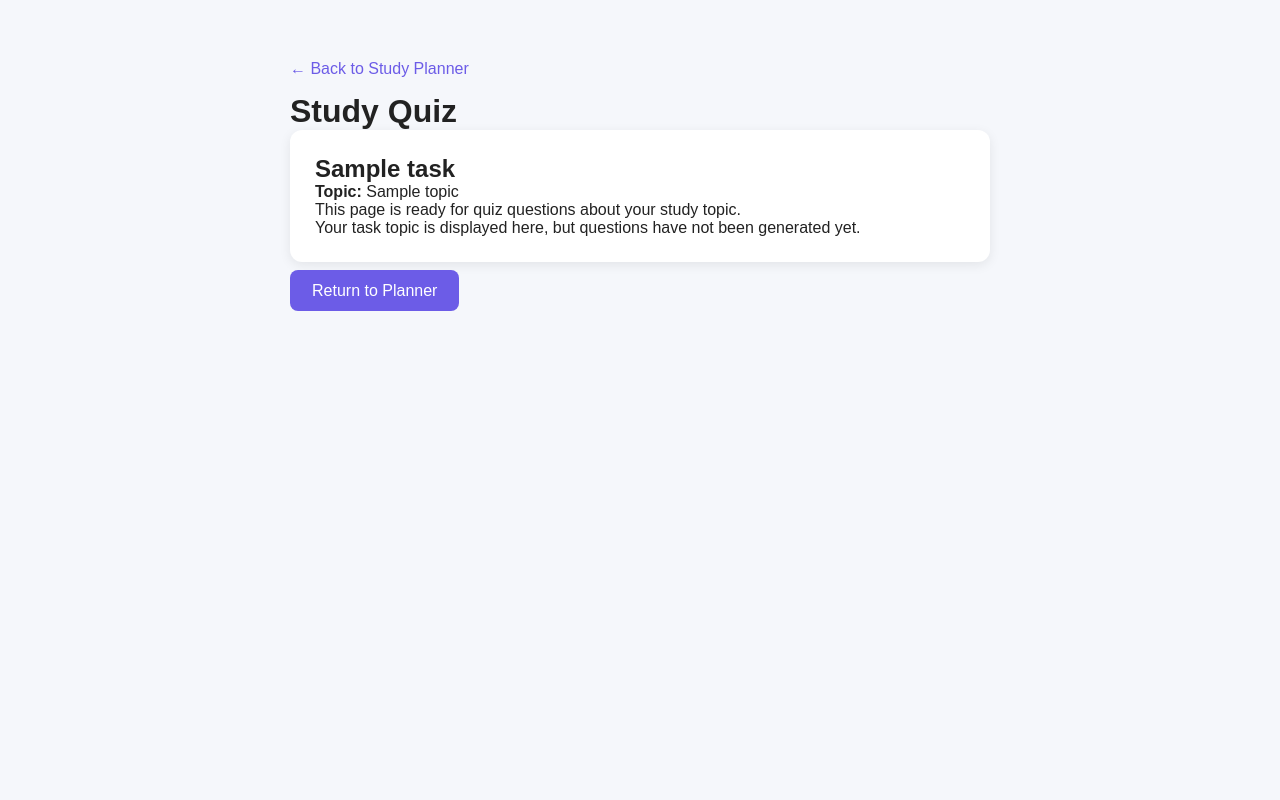
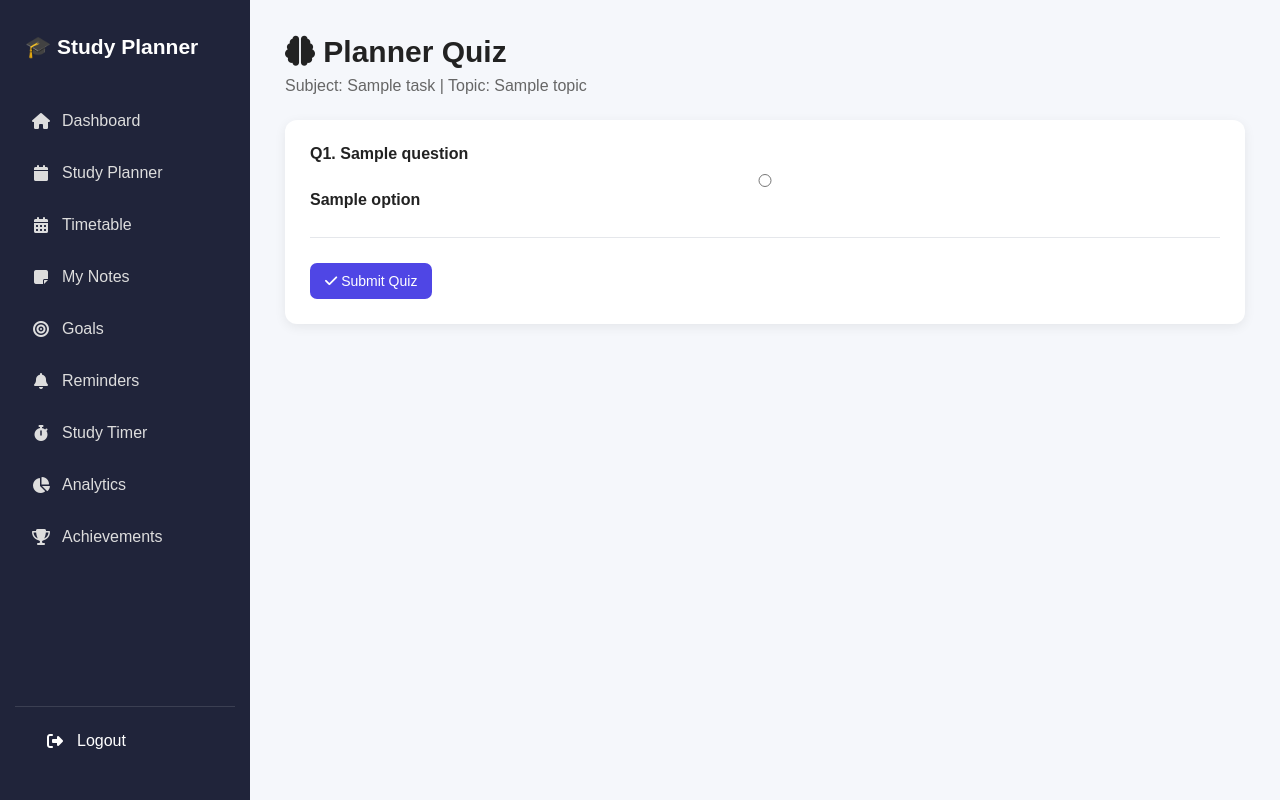
Before and after one commit to Shrutiry/student-study-planner, a Flask app: template templates/task_quiz.html in a window 1280 px wide. Run offline with Flask 3, Linux system fonts and the light colour scheme; the template is opened without the code that fills it: most values are stand-ins (such as "Sample title", 1, 10 or a date in 2020).

Commit message:
Change title from 'Study Quiz' to 'Planner Quiz'

```diff
--- a/templates/task_quiz.html
+++ b/templates/task_quiz.html
@@ -4,75 +4,116 @@
 <head>
     <meta charset="UTF-8">
     <meta name="viewport" content="width=device-width, initial-scale=1.0">
-    <title>Study Quiz | Student Study Planner</title>
+
+    <title>Planner Quiz</title>
 
     <link rel="stylesheet"
           href="{{ url_for('static', filename='style.css') }}">
 
-    <style>
-        .quiz-container {
-            max-width: 750px;
-            margin: 35px auto;
-            padding: 25px;
-        }
-
-        .quiz-card {
-            background: white;
-            padding: 25px;
-            margin-bottom: 20px;
-            border-radius: 12px;
-            box-shadow: 0 3px 12px rgba(0,0,0,0.08);
-        }
-
-        .quiz-card input {
-            margin-right: 10px;
-        }
-
-        .quiz-button {
-            background: #6c5ce7;
-            color: white;
-            padding: 12px 22px;
-            border: none;
-            border-radius: 8px;
-            cursor: pointer;
-        }
-
-        .quiz-button:hover {
-            background: #5745c5;
-        }
-
-        .back-link {
-            display: inline-block;
-            margin-bottom: 15px;
-            color: #6c5ce7;
-            text-decoration: none;
-        }
-    </style>
+    <link rel="stylesheet"
+          href="https://cdnjs.cloudflare.com/ajax/libs/font-awesome/6.4.0/css/all.min.css">
 </head>
 
 <body>
-    <div class="quiz-container">
-        <a href="{{ url_for('planner') }}" class="back-link">
-            ← Back to Study Planner
-        </a>
+    <div class="layout">
+        {% include '_sidebar.html' %}
 
-        <h1>Study Quiz</h1>
+        <main class="main">
+            <div class="page-header">
+                <h1>
+                    <i class="fa-solid fa-brain"></i>
+                    Planner Quiz
+                </h1>
 
-        <div class="quiz-card">
-            <h2>{{ task['subject'] }}</h2>
-            <p><strong>Topic:</strong> {{ task['topic'] }}</p>
-            <p>
-                This page is ready for quiz questions about your study topic.
-            </p>
-            <p>
-                Your task topic is displayed here, but questions have not
-                been generated yet.
-            </p>
-        </div>
+                <p>
+                    Subject: {{ task['subject'] }} |
+                    Topic: {{ task['topic'] }}
+                </p>
+            </div>
 
-        <a href="{{ url_for('planner') }}" class="quiz-button">
-            Return to Planner
-        </a>
+            {% if questions %}
+
+                {% if submitted %}
+                    <div class="form-card" style="margin-bottom: 20px;">
+                        <h2><i class="fa-solid fa-trophy"></i> Your Result</h2>
+
+                        <p style="font-size: 22px; font-weight: bold;">
+                            Score: {{ score }} / {{ questions|length }}
+                        </p>
+
+                        <p>
+                            Percentage:
+                            {{ ((score / (questions|length)) * 100)|round|int }}%
+                        </p>
+
+                        {% if score == questions|length %}
+                            <p>Excellent! You answered every question correctly.</p>
+                        {% else %}
+                            <p>Keep practising and try again.</p>
+                        {% endif %}
+
+                        <a class="primary-btn"
+                           href="{{ url_for('generate_quiz', task_id=task['id']) }}">
+                            <i class="fa-solid fa-rotate"></i>
+                            Try Again
+                        </a>
+
+                        <a class="primary-btn"
+                           href="{{ url_for('planner') }}">
+                            Back to Planner
+                        </a>
+                    </div>
+
+                {% else %}
+                    <form method="POST"
+                          action="{{ url_for('generate_quiz', task_id=task['id']) }}"
+                          class="form-card">
+
+                        {% for q in questions %}
+                            <div style="margin-bottom: 25px;
+                                        padding-bottom: 18px;
+                                        border-bottom: 1px solid #e5e7eb;">
+
+                                <p style="font-weight: bold;">
+                                    Q{{ loop.index }}. {{ q.question }}
+                                </p>
+
+                                {% for option in q.options %}
+                                    <label style="display: block; margin: 10px 0;">
+                                        <input
+                                            type="radio"
+                                            name="question_{{ loop.index0 }}"
+                                            value="{{ option }}"
+                                            required>
+                                        {{ option }}
+                                    </label>
+                                {% endfor %}
+                            </div>
+                        {% endfor %}
+
+                        <button type="submit" class="primary-btn">
+                            <i class="fa-solid fa-check"></i>
+                            Submit Quiz
+                        </button>
+                    </form>
+                {% endif %}
+
+            {% else %}
+                <div class="empty-box">
+                    <h3>No quiz questions available</h3>
+
+                    <p>
+                        The question bank does not yet contain questions
+                        for this task's subject or topic.
+                    </p>
+
+                    <a href="{{ url_for('planner') }}"
+                       class="primary-btn">
+                        Back to Planner
+                    </a>
+                </div>
+            {% endif %}
+        </main>
     </div>
 </body>
 </html>
```
